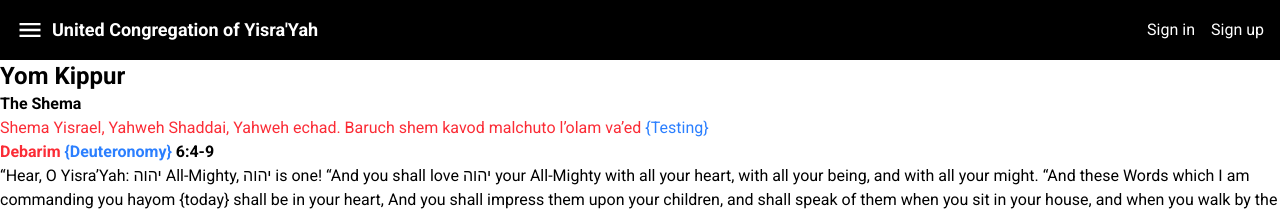
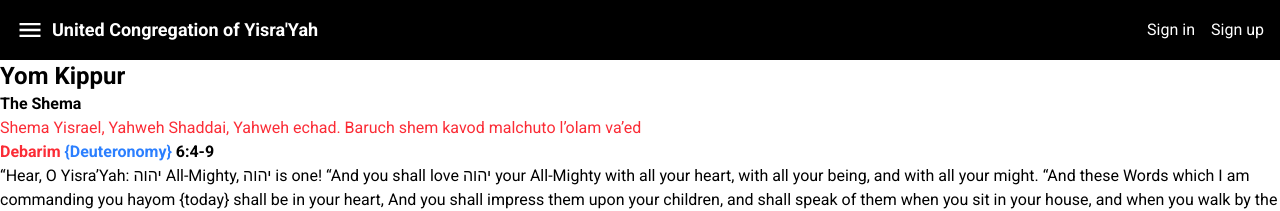
Before and after one commit to elixer-prince/ucoy, a Next.js app: page /services/high-shabbat/yom-kippur in a window 1280 px wide. Shown: the top 211 px of the page. Built offline with nearby package versions, Linux system fonts and the light colour scheme; no server answers.

Commit message:
fix(manual): modify hebrew text copmonent to handle empty strings

```diff
--- a/src/app/(temple)/(manual)/HebrewText.tsx
+++ b/src/app/(temple)/(manual)/HebrewText.tsx
@@ -11,11 +11,13 @@ const HebrewText = ({
   children,
 }: PropsWithChildren<HebrewTextProps>) => {
   const sharedAttributes = { lang: "", className: "text-red-500" };
+  const formattedTranslation =
+    translation === "" ? translation : `{${translation}}`;
 
   return transliterated ? (
     <span>
       <span {...sharedAttributes}>{children}</span>
-      <span className="text-blue-500"> {`{${translation}}`}</span>
+      <span className="text-blue-500"> {formattedTranslation}</span>
     </span>
   ) : (
     <span {...sharedAttributes} dir="rtl" title={translation}>
--- a/src/app/(temple)/(manual)/_components/sections/TheShema.tsx
+++ b/src/app/(temple)/(manual)/_components/sections/TheShema.tsx
@@ -7,7 +7,7 @@ const TheShema = () => {
         <h2 className="font-bold">The Shema</h2>
 
         <p>
-          <HebrewText translation="Testing" transliterated>
+          <HebrewText translation="" transliterated>
             Shema Yisrael, Yahweh Shaddai, Yahweh echad. Baruch shem kavod
             malchuto l’olam va’ed
           </HebrewText>
```
